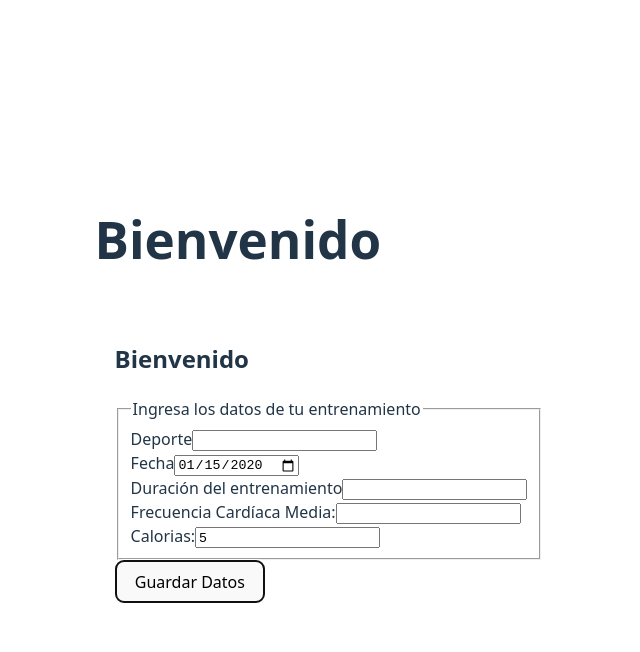
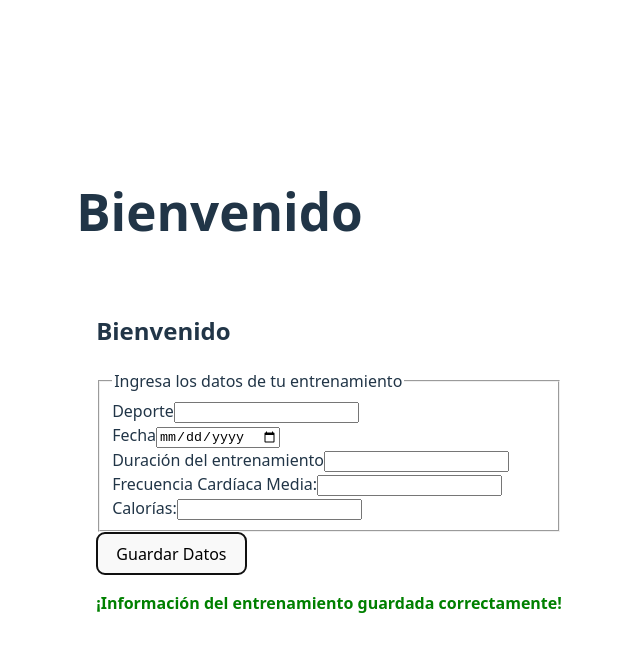
Before and after one commit to Emisario-py/APP_ACTIVIDADES_DEPORTIVAS, a React (Vite) app in the folder app-actividades-deportivas/frontend/: page /FormularioGeneral in a window 1280 px wide. Both pictures are taken after typing "Sample", "2020-01-15", "5", "5", "5" into the empty fields and a click on the button "Guardar Datos". Shown: the top 652 px of the page, without its empty margins (311-951 px from the left). Built offline with nearby package versions, Linux system fonts and the light colour scheme.

Commit message:
todos los cambios del formulario

```diff
--- a/app-actividades-deportivas/frontend/src/Components/FormularioGeneral.jsx
+++ b/app-actividades-deportivas/frontend/src/Components/FormularioGeneral.jsx
@@ -1,7 +1,6 @@
 import { useState } from 'react';
 
-export const FormularioGeneral
- = () => {
+export const FormularioGeneral = () => {
 
   const [estadisticas, setEstadisticas] = useState({
     tipoDeDeporte: '',
@@ -11,49 +10,110 @@ export const FormularioGeneral
     calorias: '',
   });
 
+  const [entrenamientosGuardados, setEntrenamientosGuardados] = useState([]);
+
+  const [mensajeExito, setMensajeExito] = useState(false);
+
   const handleInputChange = (event) => {
     const { name, value } = event.target;
     setEstadisticas({
       ...estadisticas,
       [name]: value,
     });
+
+    if (mensajeExito) {
+      setMensajeExito(false);
+    }
   };
 
   const handleSubmit = (event) => {
     event.preventDefault();
 
-    console.log("Datos capturados:", estadisticas);
+
+    if (Object.values(estadisticas).some(x => x === '')) {
+      alert('Por favor, completa todos los campos del formulario.');
+      return;
+    }
+
+
+    setEntrenamientosGuardados([...entrenamientosGuardados, estadisticas]);
+
+    setEstadisticas({
+      tipoDeDeporte: '',
+      fecha: '',
+      duraciondelEntrenamiento: '',
+      frecuenciaCardiaca: '',
+      calorias: '',
+    });
+
+    setMensajeExito(true);
+
+    console.log("Nuevo entrenamiento guardado:", estadisticas);
+    console.log("Todos los entrenamientos guardados:", entrenamientosGuardados);
   };
 
+
+
   return (
-    <form onSubmit={handleSubmit} style={{ padding: '20px', maxWidth: '600px', margin: 'auto' }}>
+    <div style={{ padding: '20px', maxWidth: '600px', margin: 'auto' }}>
+      <form onSubmit={handleSubmit}>
         <h2>Bienvenido</h2>
-
         <fieldset>
           <legend>Ingresa los datos de tu entrenamiento</legend>
           <div>
             <label>Deporte</label>
-          <input type="string" name="Deporte" value={estadisticas.tipoDeDeporte} onChange={handleInputChange} />
+            <input
+              type="string"
+              name="tipoDeDeporte"
+              value={estadisticas.tipoDeDeporte}
+              onChange={handleInputChange}
+            />
           </div>
           <div>
             <label>Fecha</label>
-          <input type="date" name="fecha" value={estadisticas.fecha} onChange={handleInputChange} />
+            <input
+              type="date"
+              name="fecha"
+              value={estadisticas.fecha}
+              onChange={handleInputChange}
+            />
           </div>
           <div>
             <label>Duración del entrenamiento</label>
-          <input type="number" name="duracion" value={estadisticas.duraciondelEntrenamiento} onChange={handleInputChange} />
+            <input
+              type="number"
+              name="duraciondelEntrenamiento"
+              value={estadisticas.duraciondelEntrenamiento}
+              onChange={handleInputChange}
+            />
           </div>
           <div>
             <label>Frecuencia Cardíaca Media:</label>
-          <input type="number" name="frecuenciaCardiacaMedia" value={estadisticas.frecuenciaCardiaca} onChange={handleInputChange} />
+            <input
+              type="number"
+              name="frecuenciaCardiaca"
+              value={estadisticas.frecuenciaCardiaca}
+              onChange={handleInputChange}
+            />
           </div>
           <div>
-          <label>Calorias:</label>
-          <input type="number" name="calorias" value={estadisticas.calorias} onChange={handleInputChange} />
+            <label>Calorías:</label>
+            <input
+              type="number"
+              name="calorias"
+              value={estadisticas.calorias}
+              onChange={handleInputChange}
+            />
           </div>
         </fieldset>
-
         <button type="submit">Guardar Datos</button>
       </form>
+      {/* Mensaje de éxito */}
+      {mensajeExito && (
+        <p style={{ color: 'green', fontWeight: 'bold', textAlign: 'center' }}>
+          ¡Información del entrenamiento guardada correctamente!
+        </p>
+      )}
+    </div>
   );
 };
```
Lines whose indentation alone changed are shown as unchanged.
